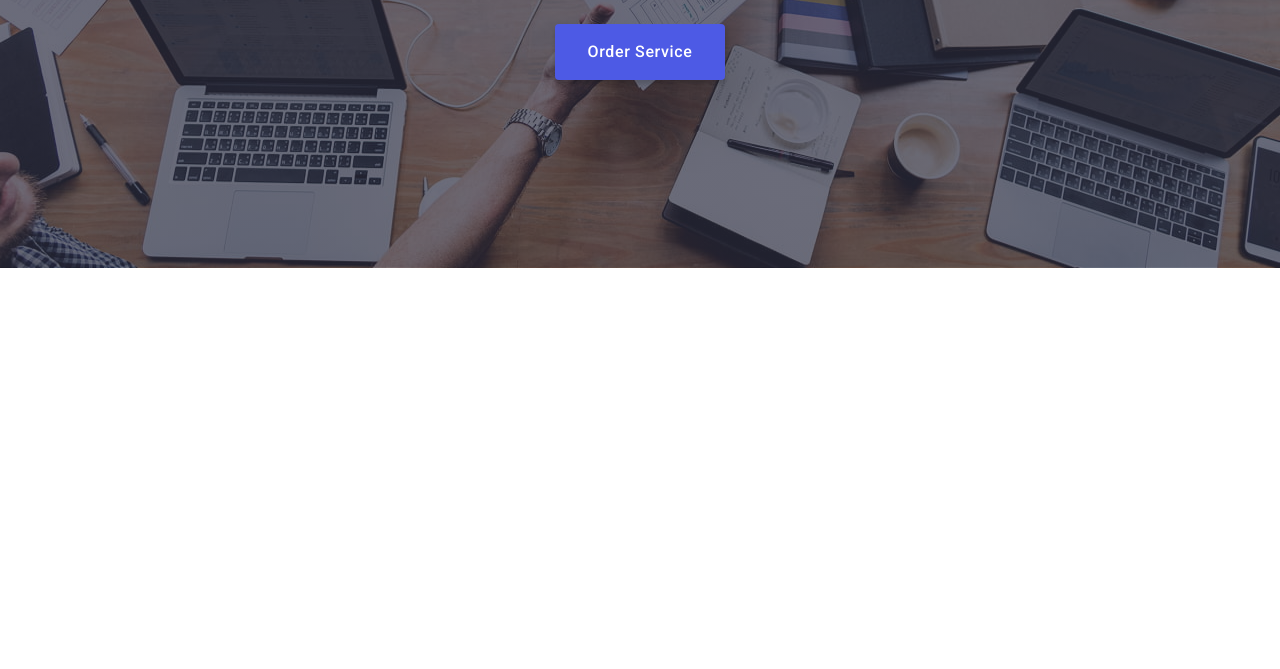
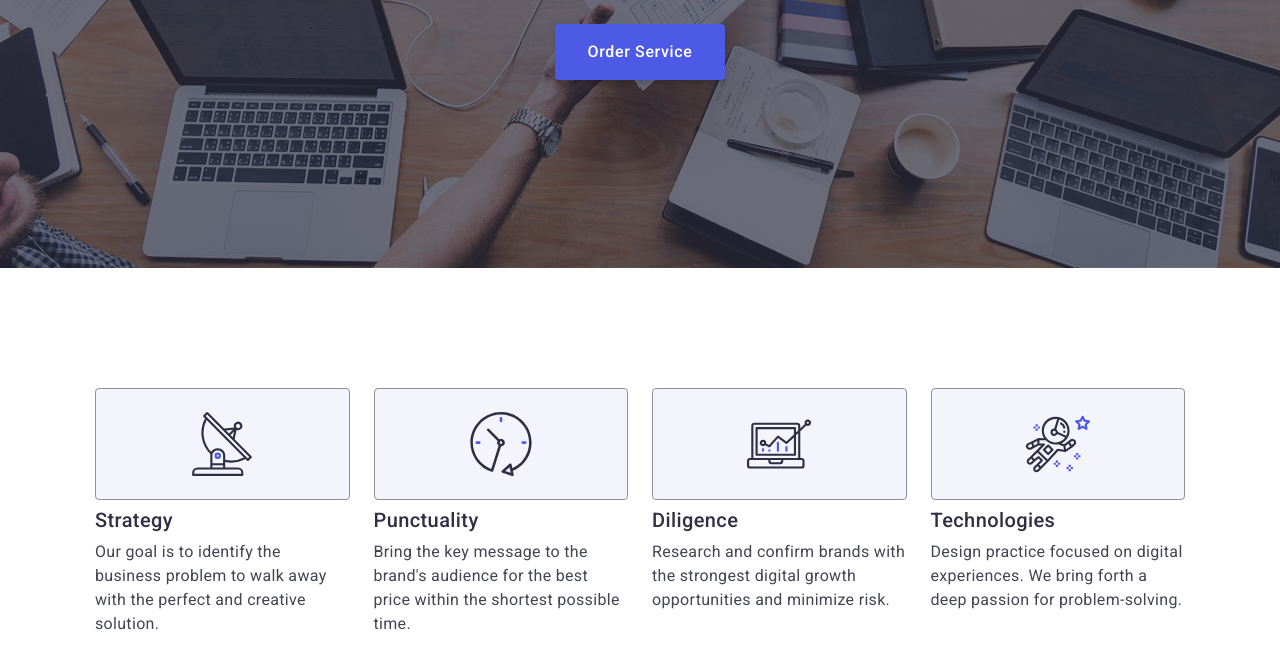
Before and after one commit to aanna25/goit-markup-hw-06, a plain HTML site: page index.html in a window 1280 px wide. Shown: the part 405-1074 px from the top of the page. Before the commit the page ends 800 px from the top, so only its background shows below. Drawn offline with nearby package versions, Linux system fonts and the light colour scheme.

Commit message:
update styles.css and index html

```diff
--- a/css/styles-oldd.css
+++ b/css/styles-oldd.css
@@ -219,7 +219,7 @@ img {
 
 /* #endregion Hero */
 
-/* #region Features */
+/* #regionse */
 
 .features-list-icon-wrapper {
   display: flex;
--- a/css/styles.css
+++ b/css/styles.css
@@ -480,4 +480,103 @@ img {
 
 /* end-hero bg */
 
-/* features */
+/* benefits */
+.features-list-icon-wrapper {
+  display: none;
+}
+
+.section {
+  padding-top: 96px;
+  padding-bottom: 96px;
+}
+
+.features-list {
+  display: flex;
+  flex-direction: column;
+  justify-content: center;
+  row-gap: 72px;
+}
+
+.features-list-item {
+  display: flex;
+  flex-direction: column;
+  align-items: center;
+  width: 100%;
+}
+
+.section-title {
+  font-weight: 700;
+  font-size: 36px;
+  line-height: 1.1;
+  letter-spacing: 0.02em;
+  color: #2e2f42;
+  margin-bottom: 8px;
+  margin-top: 8px;
+}
+
+.section-text {
+  font-weight: 500;
+  font-size: 16px;
+  line-height: 1.5;
+  letter-spacing: 0.02em;
+  color: #434455;
+}
+
+@media screen and (min-width: 768px) {
+  .features-list {
+    flex-direction: row;
+    flex-wrap: wrap;
+    column-gap: 24px;
+    row-gap: 72px;
+  }
+
+  .features-list-item {
+    align-items: start;
+    flex-basis: calc((100% - 24px) / 2);
+  }
+}
+
+@media screen and (min-width: 1158px) {
+  .section {
+    padding-top: 120px;
+    padding-bottom: 120px;
+  }
+
+  .features-list-icon-wrapper {
+    display: flex;
+    align-items: center;
+    justify-content: center;
+    height: 112px;
+    background-color: #f4f4fd;
+    border-radius: 4px;
+    border: 1px solid #8e8f99;
+    margin-bottom: 8px;
+  }
+
+  .features-container {
+    padding-left: 34px;
+    padding-right: 34px;
+  }
+
+  .features-list {
+    flex-direction: row;
+    flex-wrap: nowrap;
+  }
+
+  .features-list-item {
+    width: calc((100% - 72px) / 4);
+    display: block;
+  }
+
+  .section-title {
+    font-weight: 500;
+    font-size: 20px;
+    line-height: 1.2;
+  }
+
+  .section-text {
+    font-weight: 400;
+  }
+}
+
+/* end benefits */
--- a/index.html
+++ b/index.html
@@ -149,7 +149,7 @@
         </div>
       </section>
 
-      <!-- <section class="section">
+      <section class="section">
         <div class="container features-container">
           <h2 class="visually-hidden">Features</h2>
           <ul class="features-list">
@@ -203,7 +203,7 @@
             </li>
           </ul>
         </div>
-      </section> -->
+      </section>
 
       <!-- <section class="section-team">
         <div class="container">
```
